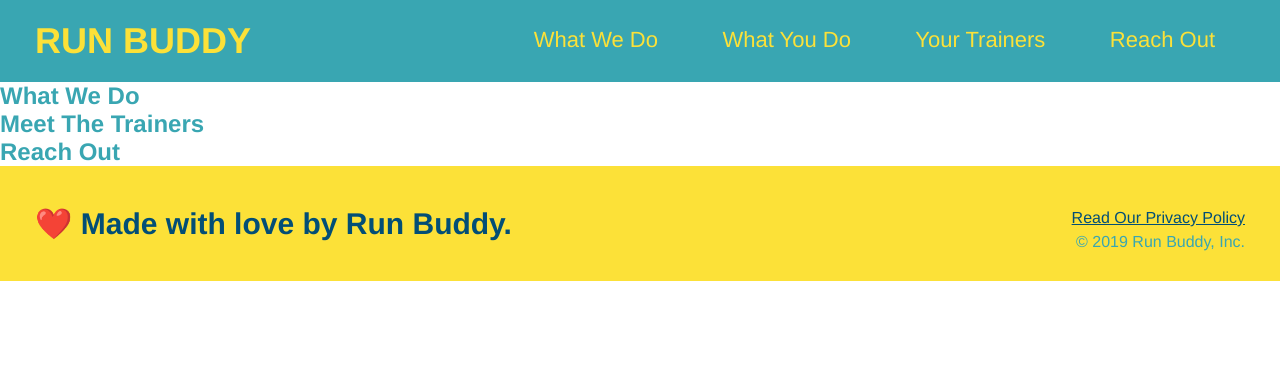
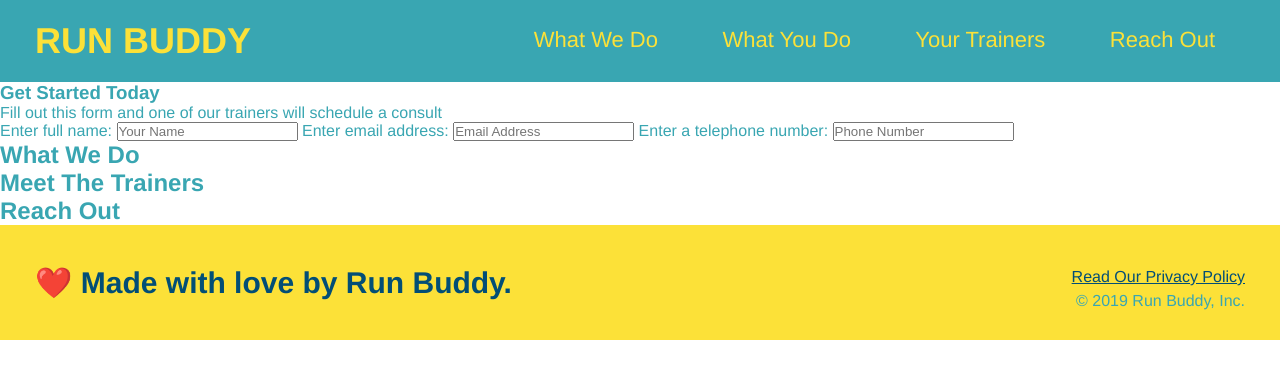
Before and after one commit to jpboo888/run-buddy, a plain HTML site: page index.html in a window 1280 px wide. Drawn offline with Linux system fonts and the light colour scheme.

Commit message:
html outline and gitignore

```diff
--- a/index.html
+++ b/index.html
@@ -43,7 +43,27 @@
 
         </ul>
     </nav>
+
 </header>
+
+<section>
+    <div>
+        <h3>Get Started Today</h3>
+        <p>Fill out this form and one of our trainers will schedule a consult</p>
+
+          <!-- Add form element -->
+        <form>
+            <label for="name">Enter full name:</label>
+            <input type="text" placeholder="Your Name" name="name" id="name" />
+
+            <label for="email">Enter email address:</label>
+            <input type="text" placeholder="Email Address" name="email" id="email" />
+
+            <label for="phone">Enter a telephone number:</label>
+            <input type="text" placeholder="Phone Number" name="phone" id="phone"/>
+        </form>
+    </div>
+</section>
 
 <!-- hero/jumbotron -->
 <section>
```
Also changed, not shown: 1 other file.
